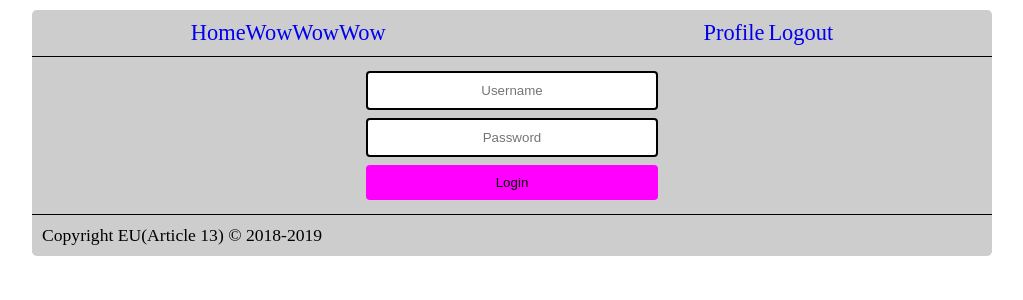
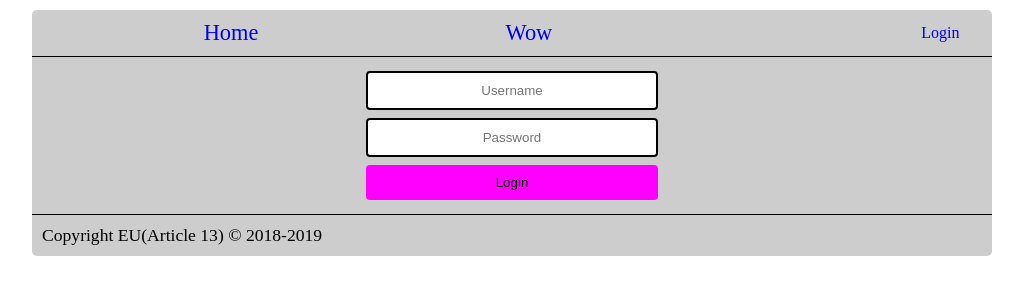
Before and after one commit to Nanoteck137/Webserverprogrammering, a PHP site: page /login.php in a window 1280 px wide. Shown: the top 300 px of the page, without its empty margins (128-1151 px from the left). Run offline with PHP 8.4, Linux system fonts and the light colour scheme.

Commit message:
Fixing login and added a profile page

```diff
--- a/simplewebsite/css/main.css
+++ b/simplewebsite/css/main.css
@@ -46,12 +46,32 @@
 }
 
 #header-left {
+    width: 70%;
     display: flex;
-    justify-content: space-between;
+    justify-content: space-evenly;
 }
 
 #header-right {
+    width: 25%;
+    display: flex;
+    justify-content: flex-end;
+    align-items: center;
+}
 
+#header-right .header-item {
+    height: 100%;
+    font-size: 1em;
+}
+
+#header-right .header-item > p {
+    display: flex;
+    align-items: center;
+    justify-content: center;
+    height: 100%;
+}
+
+#content {
+    margin: 10px 0px;
 }
 
 .footer-item {
--- a/simplewebsite/login.php
+++ b/simplewebsite/login.php
@@ -37,12 +37,9 @@ if($_SERVER["REQUEST_METHOD"] === "POST") {
 <!DOCTYPE html>
 <html>
 <head>
-    <meta charset="utf-8" />
-    <meta http-equiv="X-UA-Compatible" content="IE=edge">
-    <meta name="viewport" content="width=device-width, initial-scale=1">
-    <title>Page Title</title>
-
-    <link rel="stylesheet" href="css/main.css">
+    <?php
+    require("template/head.php");
+    ?>
     <link rel="stylesheet" href="css/login.css">
 </head>
 <body>
--- /dev/null
+++ b/simplewebsite/template/head.php
@@ -0,0 +1,7 @@
+<meta charset="utf-8" />
+<meta http-equiv="X-UA-Compatible" content="IE=edge">
+<meta name="viewport" content="width=device-width, initial-scale=1">
+
+<title>Simple Website</title>
+
+<link rel="stylesheet" href="css/main.css">
--- a/simplewebsite/template/header.php
+++ b/simplewebsite/template/header.php
@@ -1,13 +1,21 @@
 <div id="header">
     <div id="header-left">
-        <a class="header-item" href="index.php">Home</a>
-        <a class="header-item" href="#">Wow</a>
-        <a class="header-item" href="#">Wow</a>
-        <a class="header-item" href="#">Wow</a>
+        <a class="header-item" href="index.php"><p>Home</p></a>
+        <a class="header-item" href="index.php"><p>Wow</p></a>
     </div>
 
     <div id="header-right">
-        <a class="header-item" href="#">Profile</a>
-        <a class="header-item" href="#">Logout</a>
+        <?php
+        if(isset($_SESSION["valid_login"]) && $_SESSION["valid_login"] === true) {
+        ?>
+            <a class="header-item" href="profile.php"><p>Profile</p></a>
+            <a class="header-item" href="logout.php"><p>Logout</p></a>
+        <?php
+        } else {
+        ?>
+            <a class="header-item" href="login.php"><p>Login</p></a>
+        <?php
+        }
+        ?>
     </div>
 </div>
```
Also changed, not shown: simplewebsite/index.php (+3 -23 lines), simplewebsite/profile.php (+44 -0 lines).
